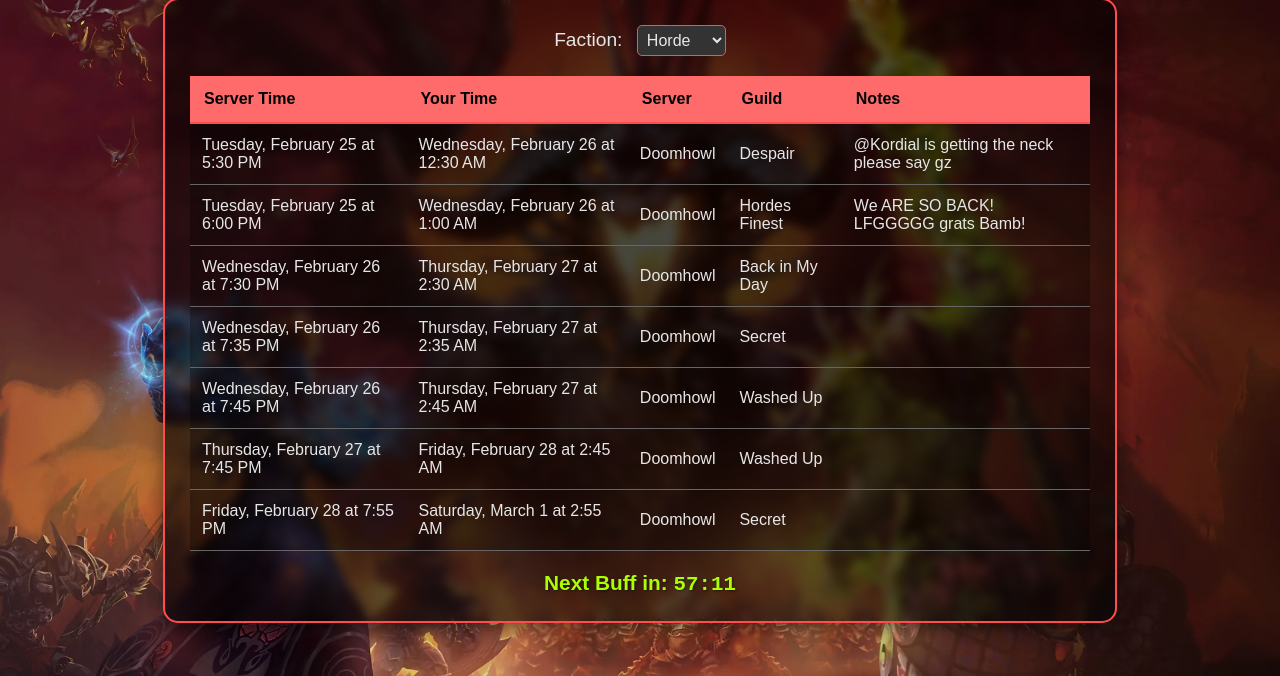
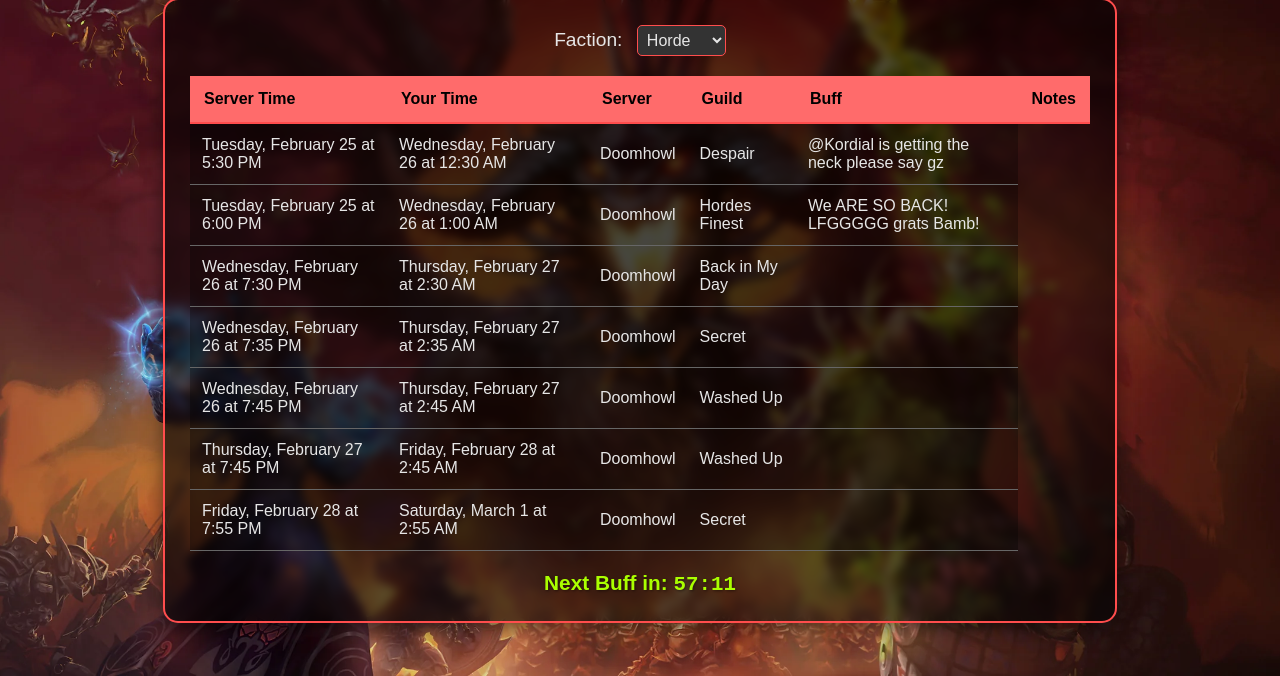
Before and after one commit to cougtrades/wowbuffs, a plain HTML site: page index.html in a window 1280 px wide. Shown: the part 124-800 px from the top of the page. Drawn offline with Linux system fonts and the light colour scheme.

Commit message:
Update index.html

```diff
--- a/index.html
+++ b/index.html
@@ -30,6 +30,7 @@
                     <th>Your Time</th>
                     <th>Server</th>
                     <th>Guild</th>
+                    <th>Buff</th> <!-- New column -->
                     <th>Notes</th>
                 </tr>
             </thead>
```
